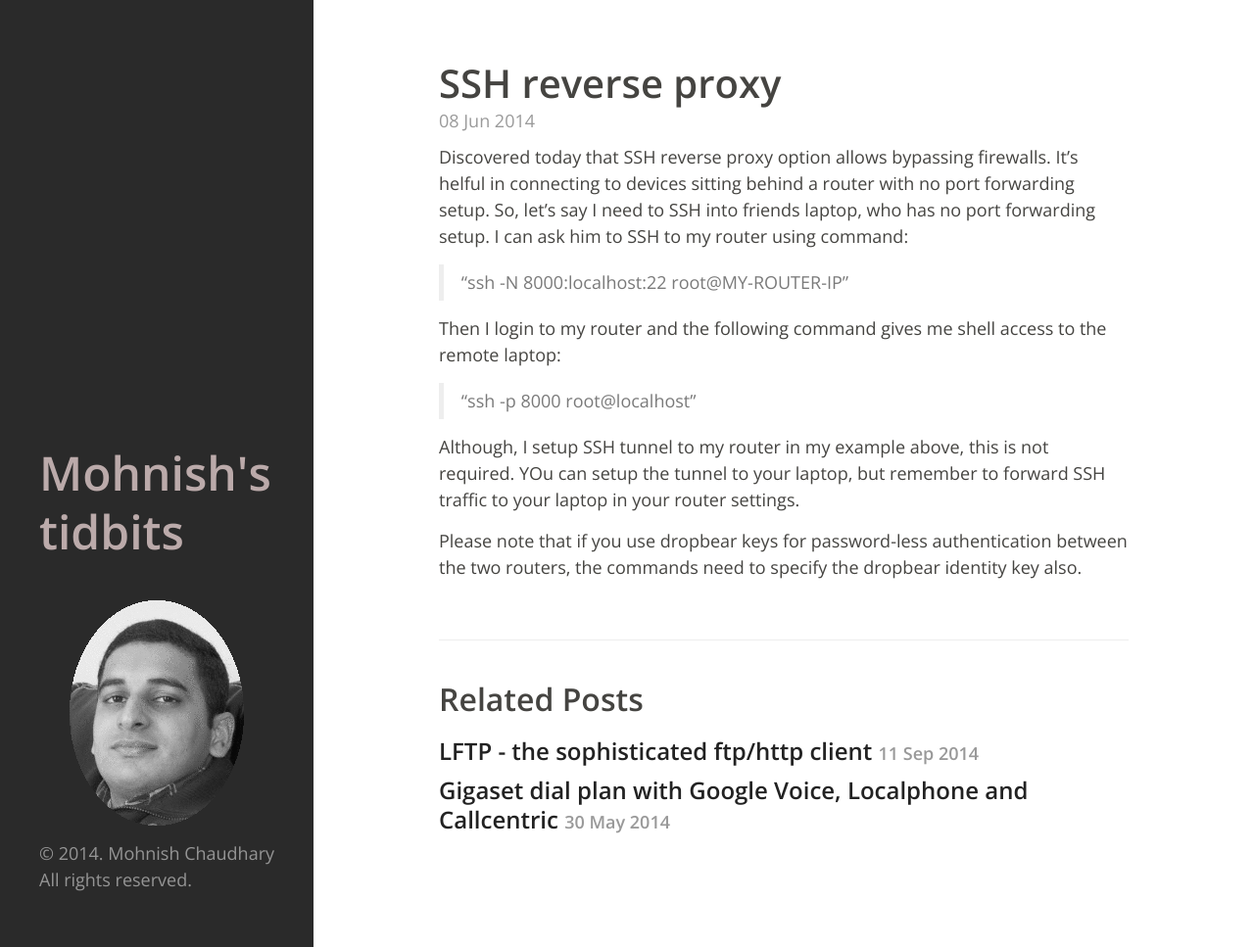
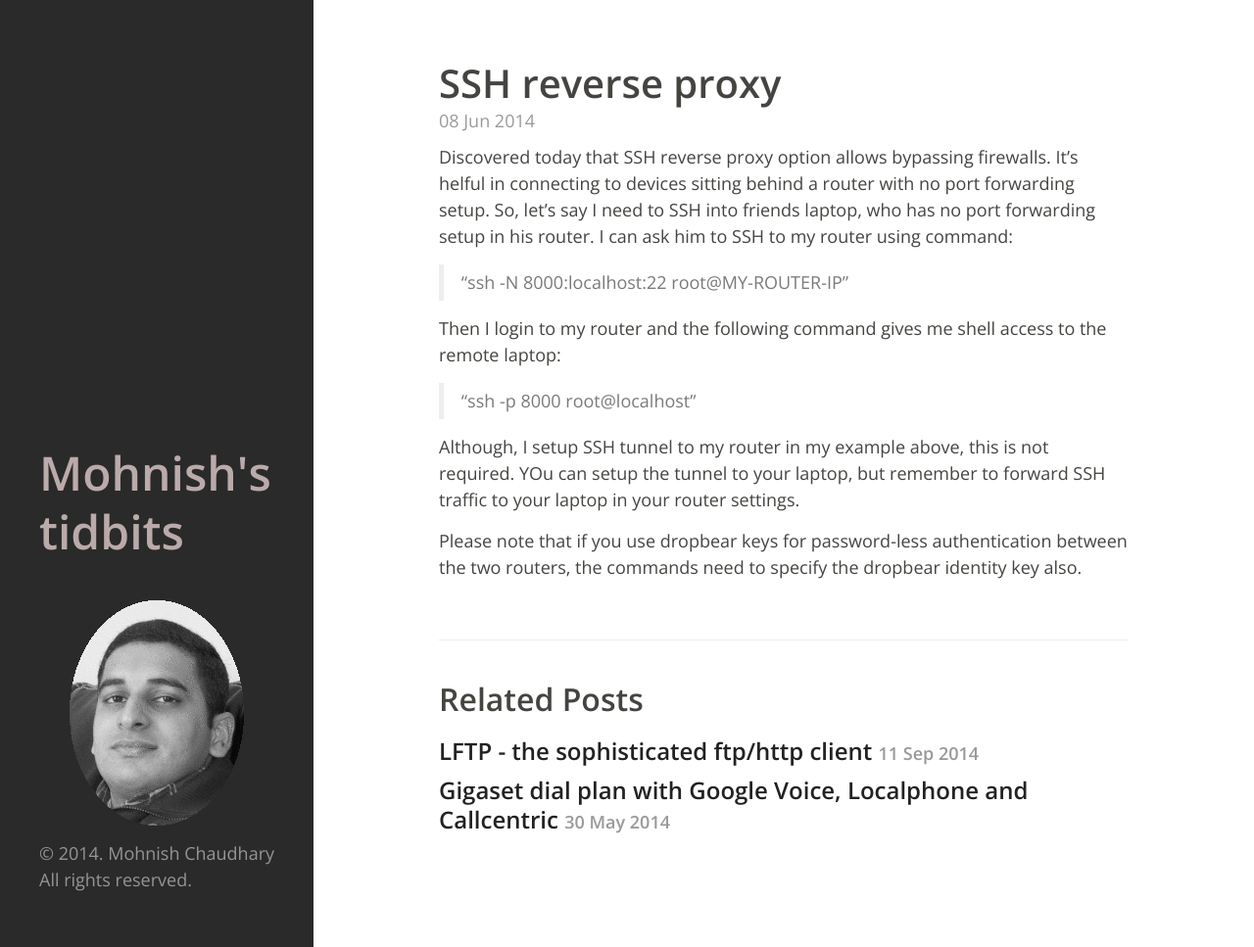
Before and after one commit to mohnish82/mohnish82.github.io, a Jekyll site: the page built from _posts/2014-06-08-SSH-reverse-proxy.md, in a window 1280 px wide and 967 px high. Shown: the whole window at 98% size. Built offline with Jekyll 4.4.1, drawn with Linux system fonts in a browser that asks for light colours; Markdown is read by kramdown in place of the engine named in the settings.

Commit message:
reverse ssh proxy update

```diff
--- a/_posts/2014-06-08-SSH-reverse-proxy.md
+++ b/_posts/2014-06-08-SSH-reverse-proxy.md
@@ -3,7 +3,7 @@
 title: SSH reverse proxy
 ---
 
-Discovered today that SSH reverse proxy option allows bypassing firewalls. It's helful in connecting to devices sitting behind a router with no port forwarding setup. So, let’s say I need to SSH into friends laptop, who has no port forwarding setup. I can ask him to SSH to my router using command:
+Discovered today that SSH reverse proxy option allows bypassing firewalls. It's helful in connecting to devices sitting behind a router with no port forwarding setup. So, let’s say I need to SSH into friends laptop, who has no port forwarding setup in his router. I can ask him to SSH to my router using command:
 
 >    ssh -N 8000:localhost:22 root@MY-ROUTER-IP
 
```
